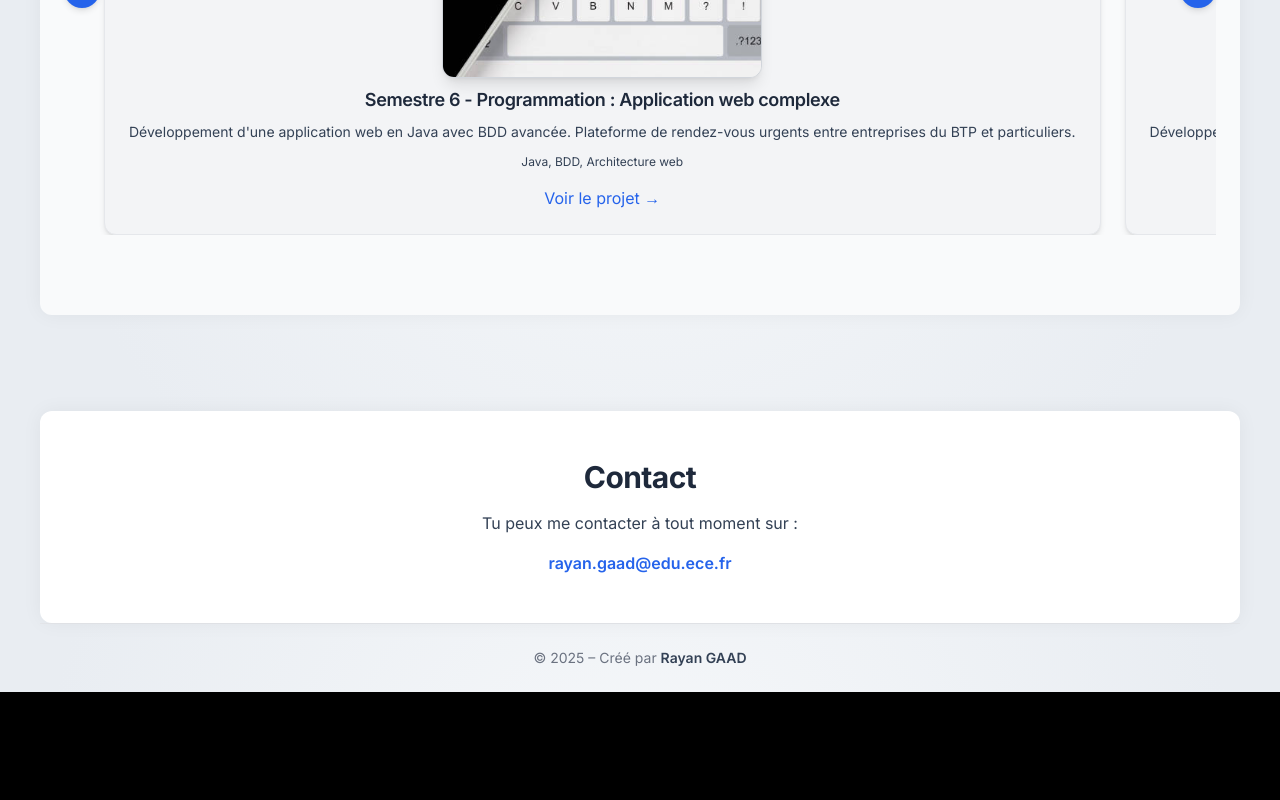
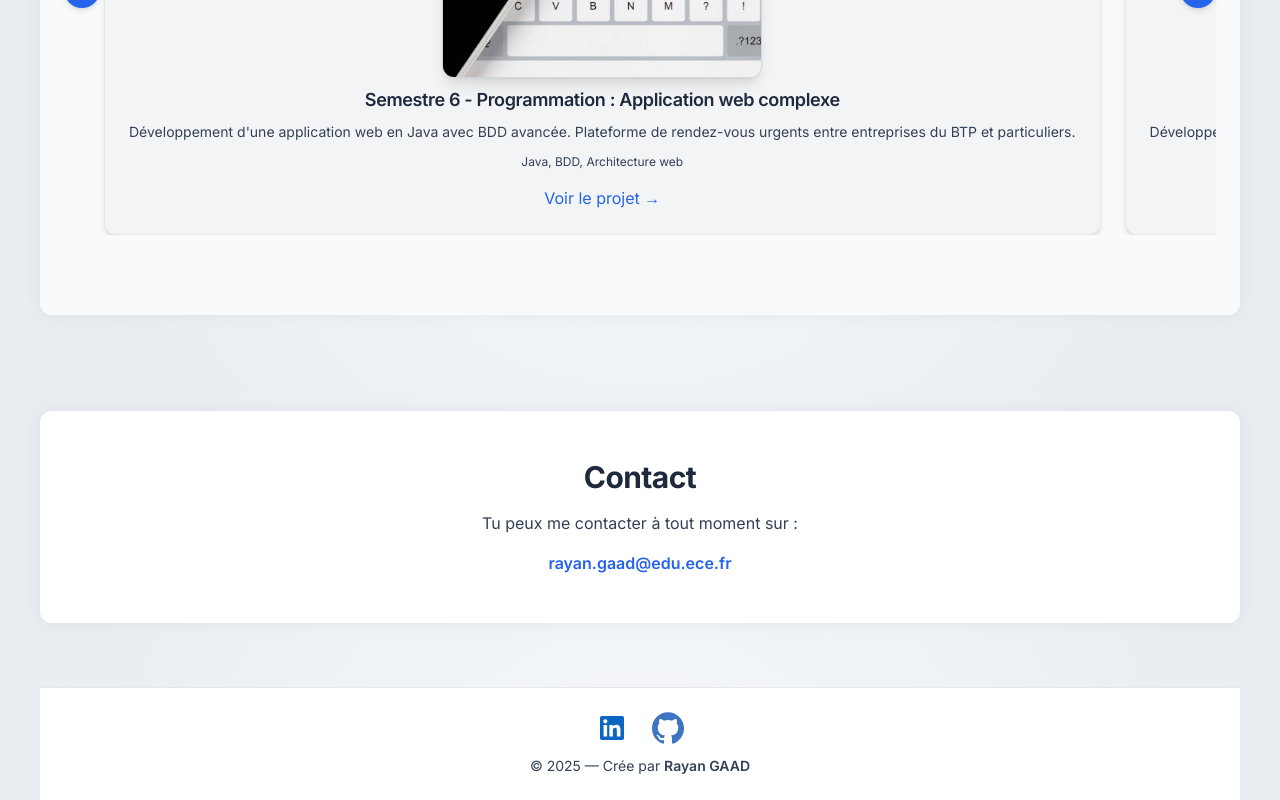
Before and after one commit to RayanGAAD/portfolio-rayan, a Next.js app: page / in a window 1280 px wide. Shown: the part 1959-2759 px from the top of the page. Before the commit the page ends 2651 px from the top, so only its background shows below. Built offline with nearby package versions, Linux system fonts and the light colour scheme.

Commit message:
Ajout du footer avec liens LinkedIn et GitHub + ajustements design

```diff
--- a/app/page.tsx
+++ b/app/page.tsx
@@ -252,9 +252,43 @@ export default function Home() {
       </section>
 
       {/* ⚡ FOOTER */}
-      <footer className="w-full py-6 text-center text-sm text-gray-500 dark:text-gray-400 border-t border-gray-200 dark:border-gray-700">
-        © 2025 – Créé par <span className="font-semibold text-blue-600 dark:text-blue-400">Rayan GAAD</span>
-      </footer>
+      {/* 🌐 FOOTER */}
+<footer className="w-full bg-white dark:bg-gray-900 py-6 mt-16 text-center border-t border-gray-200 dark:border-gray-700">
+  <div className="flex justify-center space-x-6 mb-3">
+    {/* LinkedIn */}
+    <a
+      href="https://www.linkedin.com/in/rayan-gaad-864a63280/"
+      target="_blank"
+      rel="noopener noreferrer"
+      className="transition-transform hover:scale-110"
+    >
+      <img
+        src="/icons/linkedin.svg"
+        alt="LinkedIn"
+        className="w-8 h-8 filter dark:invert-0"
+      />
+    </a>
+
+    {/* GitHub */}
+    <a
+      href="https://github.com/RayanGaad"
+      target="_blank"
+      rel="noopener noreferrer"
+      className="transition-transform hover:scale-110"
+    >
+      <img
+        src="/icons/github.svg"
+        alt="GitHub"
+        className="w-8 h-8 filter dark:invert"
+      />
+    </a>
+  </div>
+
+  <p className="text-sm text-gray-600 dark:text-gray-400">
+    © 2025 — Crée par <span className="font-semibold">Rayan GAAD</span>
+  </p>
+</footer>
+
     </main>
   );
 }
```
Also changed, not shown: public/icons/github.svg (added), public/icons/linkedin.svg (added).
